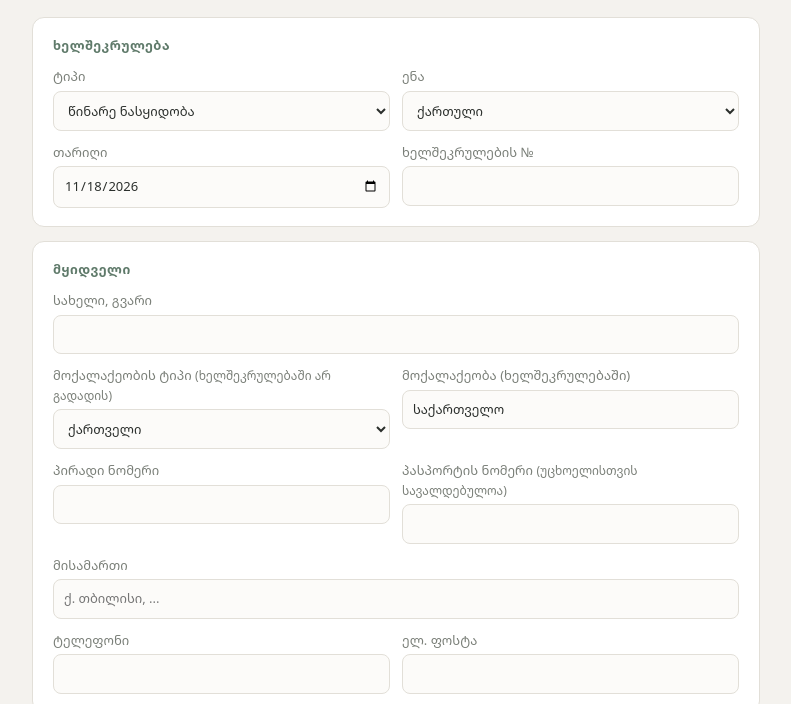
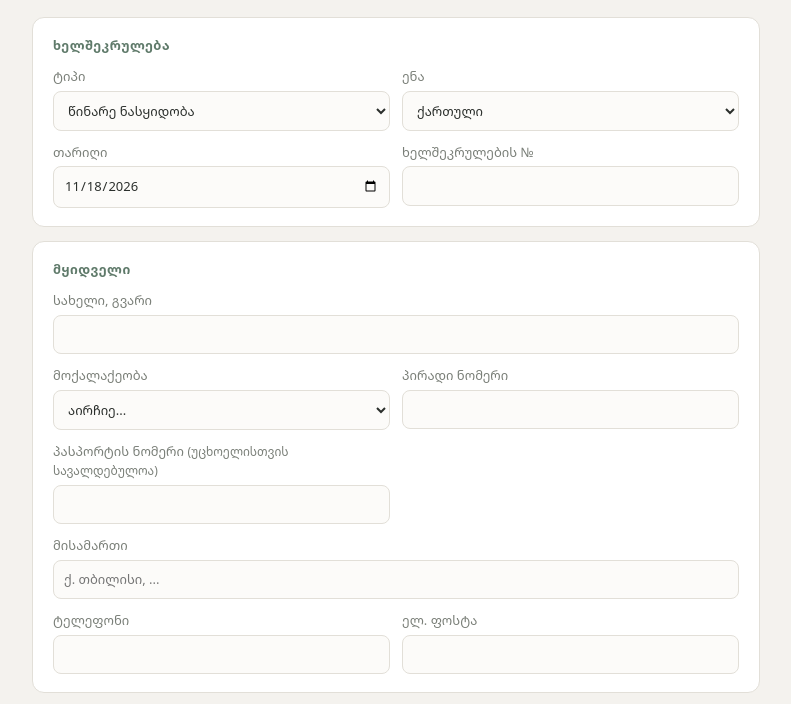
Before and after one commit to minde5ana-web/contracts, a plain HTML site: page index.html in a window 1280 px wide. Shown: the part 91-795 px from the top of the page, without its empty margins (244-1035 px from the left). Drawn offline with Linux system fonts and the light colour scheme.

Commit message:
Add files via upload

```diff
--- a/index.html
+++ b/index.html
@@ -17,7 +17,7 @@ summary{cursor:pointer;font-weight:600;color:var(--acc)}details .g{margin-top:12
 .words{font-size:13px;color:var(--mut);margin-top:10px}.words b{color:var(--ink);font-weight:600}
 table{width:100%;border-collapse:collapse;margin-top:10px;font-size:14px}td,th{padding:6px 8px;border-bottom:1px solid var(--line);text-align:left}
 button{width:100%;padding:14px;border:0;border-radius:10px;background:var(--acc);color:#fff;font:600 16px inherit;font-family:inherit;cursor:pointer}button:hover{background:var(--acc2)}
-#msg{margin-top:12px;font-size:14px;min-height:20px}.err{color:#a5483a}.ok{color:var(--acc2)}.hide{display:none}small{font-size:12px;color:var(--mut)}small.err{display:block;color:#a5483a}input.bad{border-color:#c0392b;background:#fdf0ee}button:disabled{opacity:.45;cursor:not-allowed}
+#msg{margin-top:12px;font-size:14px;min-height:20px}.err{color:#a5483a}.ok{color:var(--acc2)}.hide{display:none}small{font-size:12px;color:var(--mut)}small.err{display:block;color:#a5483a}input.bad,select.bad{border-color:#c0392b;background:#fdf0ee}button:disabled{opacity:.45;cursor:not-allowed}
 </style></head><body><main>
 <h1>ხელშეკრულების გენერატორი</h1><p class="sub">შეავსე ველები და ჩამოტვირთე მზა Word ფაილი. მონაცემები არსად იგზავნება.</p>
 
@@ -29,8 +29,7 @@ button{width:100%;padding:14px;border:0;border-radius:10px;background:var(--acc)
 
 <div class="card"><h2>მყიდველი</h2><div class="g">
 <label class="full">სახელი, გვარი<input id="buyer_name"></label>
-<label>მოქალაქეობის ტიპი <small>(ხელშეკრულებაში არ გადადის)</small><select id="ctype"><option value="ge">ქართველი</option><option value="foreign">უცხოელი</option></select></label>
-<label>მოქალაქეობა (ხელშეკრულებაში)<input id="buyer_citizenship" value="საქართველო"></label>
+<label>მოქალაქეობა<select id="ctype"><option value="">აირჩიე...</option><option value="ge">ქართველი</option><option value="foreign">უცხოელი</option></select></label>
 <label>პირადი ნომერი<input id="buyer_pn" inputmode="numeric" maxlength="11" autocomplete="off"><small id="pnmsg" class="err"></small></label>
 <label>პასპორტის ნომერი <small>(უცხოელისთვის სავალდებულოა)</small><input id="buyer_passport" autocomplete="off"></label>
 <label class="full">მისამართი<input id="buyer_address" placeholder="ქ. თბილისი, ..."></label>
@@ -94,22 +93,27 @@ function refresh(){const a=+$('area').value,p=+$('price_sqm').value;$('price_tot
 const msg=(t,c)=>{$('msg').className=c;$('msg').textContent=t};
 $('go').onclick=async()=>{
  const pre=V('type')==='preliminary',l=V('lang');
- const need=['buyer_name','apt','area','cadastral','price_sqm','price_total'].concat(pre?['init','months']:[]);
+ const need=['buyer_name','apt','area','cadastral','price_sqm','price_total'].concat(pre?['init','months','contract_no']:[]);
  if(need.some(i=>!V(i)))return msg('გთხოვ, შეავსო ყველა საჭირო ველი (მყიდველის სახელი და პირადი ნომერი, ბინა, ფართი, კადასტრი, ფასი'+(pre?', გრაფიკის ველები':'')+').','err');
  let rows=null;if(pre){rows=sched();if(!rows)return msg('გადახდის გრაფიკი ვერ დაითვალა: შეამოწმე პირველადი შენატანი (უნდა იყოს ჯამზე ნაკლები) და ვადა.','err')}
  const tot=+V('price_total'),sq=+V('price_sqm'),o={};
- ['contract_no','buyer_name','buyer_pn','buyer_passport','buyer_citizenship','buyer_address','buyer_phone','buyer_email','floor','apt','cadastral','seller_director','seller_pn','seller_address','seller_email','seller_phone','seller_iban'].forEach(i=>o[i]=V(i));
- Object.assign(o,{area:fmt(+V('area')),price_sqm:fmt(sq),price_total:fmt(tot),price_sqm_words:words(sq,l),price_total_words:words(tot,l),date:dmy(pd(V('date'))),schedule:rows||[]});
+ ['contract_no','buyer_name','buyer_pn','buyer_passport','buyer_address','buyer_phone','buyer_email','floor','apt','cadastral','seller_director','seller_pn','seller_address','seller_email','seller_phone','seller_iban'].forEach(i=>o[i]=V(i));
+ Object.assign(o,{buyer_citizenship:V('ctype')==='ge'?'საქართველო':'უცხოელი',area:fmt(+V('area')),price_sqm:fmt(sq),price_total:fmt(tot),price_sqm_words:words(sq,l),price_total_words:words(tot,l),date:dmy(pd(V('date'))),schedule:rows||[]});
  try{const r=await fetch(l+'_'+V('type')+'.docx');if(!r.ok)throw 404;
   const d=new docxtemplater(new PizZip(await r.arrayBuffer()),{paragraphLoop:true,linebreaks:true,nullGetter:()=>''});d.render(o);
   const b=d.getZip().generate({type:'blob',mimeType:'application/vnd.openxmlformats-officedocument.wordprocessingml.document'}),a=document.createElement('a');
   a.href=URL.createObjectURL(b);a.download=l+'_'+V('type')+'_'+(V('apt')||'x')+'.docx';a.click();msg('მზადაა. ფაილი ჩამოიტვირთა.','ok')}
  catch(e){msg(e===404?'ამ ენის შაბლონი ჯერ არ არის დამატებული.':'შეცდომა გენერირებისას: '+(e.message||e),'err')}};
-function chk(){const ge=V('ctype')==='ge',pn=V('buyer_pn'),bad=ge&&pn.length>0&&pn.length!==11;let ok;
- if(ge)ok=pn.length===11;else ok=!!(pn||V('buyer_passport'));
- $('buyer_pn').classList.toggle('bad',bad);$('pnmsg').textContent=bad?'პირადი ნომერი უნდა იყოს ზუსტად 11 ციფრი (ჩაწერილია '+pn.length+')':'';$('go').disabled=!ok}
-$('buyer_pn').addEventListener('input',()=>{if(V('ctype')==='ge')$('buyer_pn').value=V('buyer_pn').replace(/\D/g,'').slice(0,11);chk()});
+const touched={};
+function chk(){const t=V('ctype'),ge=t==='ge',pn=V('buyer_pn'),pre=V('type')==='preliminary',badPn=ge&&pn.length>0&&pn.length!==11;let ok=true;
+ if(!t)ok=false;else if(ge){if(pn.length!==11)ok=false}else if(!(pn||V('buyer_passport')))ok=false;
+ if(pre&&!V('contract_no'))ok=false;
+ $('buyer_pn').classList.toggle('bad',badPn);$('pnmsg').textContent=badPn?'პირადი ნომერი უნდა იყოს ზუსტად 11 ციფრი (ჩაწერილია '+pn.length+')':'';
+ $('ctype').classList.toggle('bad',!t&&!!touched.ctype);$('contract_no').classList.toggle('bad',pre&&!V('contract_no')&&!!touched.no);$('go').disabled=!ok}
+$('buyer_pn').addEventListener('input',()=>{if(V('ctype')!=='foreign')$('buyer_pn').value=V('buyer_pn').replace(/\D/g,'').slice(0,11);chk()});
 $('buyer_passport').addEventListener('input',chk);
-$('ctype').addEventListener('input',()=>{const c=$('buyer_citizenship');if(V('ctype')==='foreign'){if(V('buyer_citizenship')==='საქართველო')c.value='';$('buyer_pn').maxLength=30}else{if(!V('buyer_citizenship'))c.value='საქართველო';$('buyer_pn').maxLength=11;$('buyer_pn').value=V('buyer_pn').replace(/\D/g,'').slice(0,11)}chk()});
+$('contract_no').addEventListener('input',()=>{touched.no=1;chk()});$('contract_no').addEventListener('blur',()=>{touched.no=1;chk()});
+$('ctype').addEventListener('blur',()=>{touched.ctype=1;chk()});$('type').addEventListener('input',chk);
+$('ctype').addEventListener('input',()=>{touched.ctype=1;$('buyer_pn').maxLength=V('ctype')==='foreign'?30:11;if(V('ctype')!=='foreign')$('buyer_pn').value=V('buyer_pn').replace(/\D/g,'').slice(0,11);chk()});
 refresh();chk();
 </script></body></html>
```
